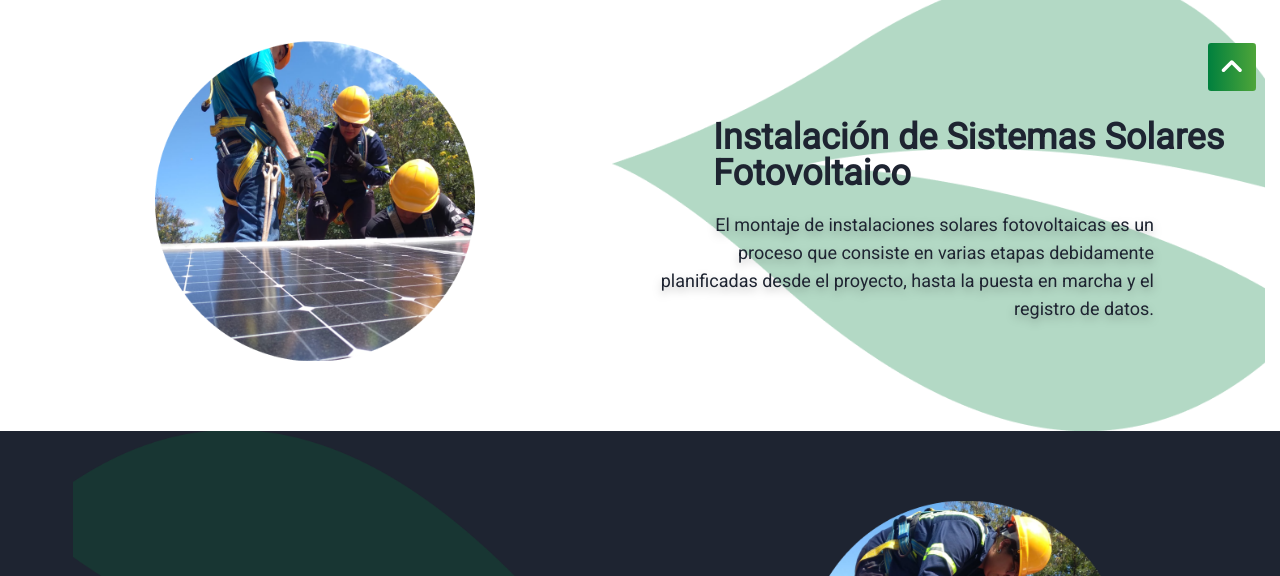
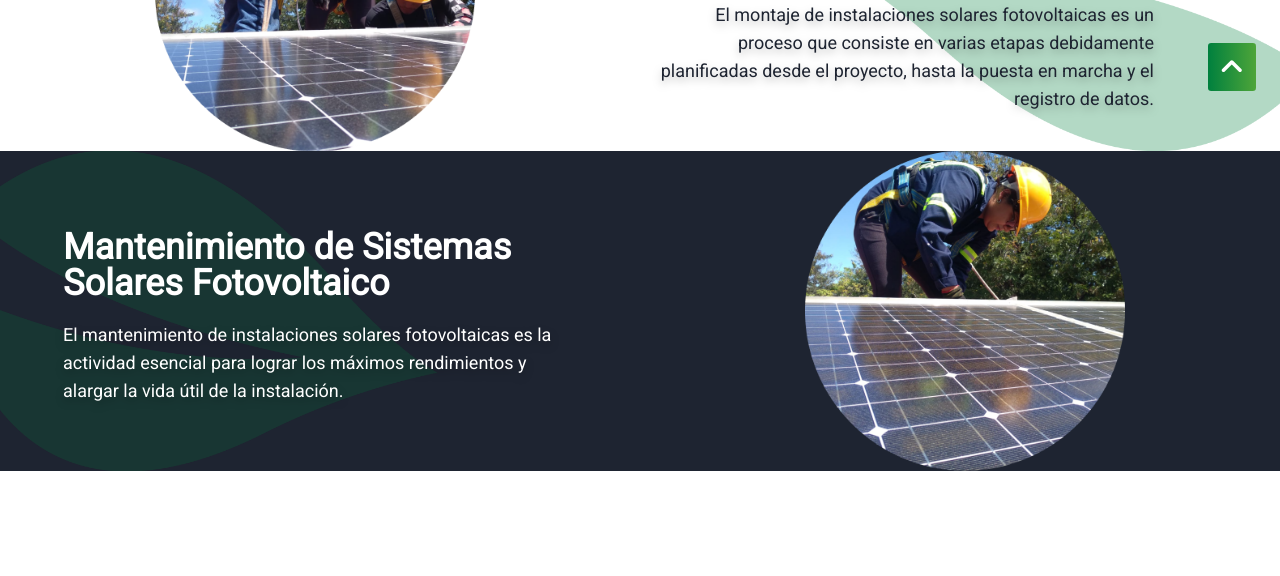
Before and after one commit to HackathonNicaragua2022/HEIMDAL-GREEN, a website: page servicios.html in a window 1280 px wide. Shown: the part 661-1237 px from the top of the page. Drawn offline with Linux system fonts and the light colour scheme.

Commit message:
fixed background on Quienes Somos and Servicios

```diff
--- a/css/servicios.css
+++ b/css/servicios.css
@@ -1,8 +1,5 @@
 @import url("./header.css");
 
-body {
-  background: var(--secondary-color-fusion);
-}
 .main-servicios {
   min-height: 130px;
   display: flex;
@@ -173,7 +170,7 @@ footer {
   }
   .diseño {
     width: 100%;
-    height: 460px;
+    height: 40vh;
     display: grid;
     grid-template-columns: repeat(2, 1fr);
     grid-template-rows: repeat(2, 1fr);
@@ -181,7 +178,7 @@ footer {
     background-color: var(--secondary-color-dark);
     background-image: url('../assets/background-sheet-left.png');
     background-size: contain;
-    background-position: center;
+    background-position: left;
     background-repeat: no-repeat;
   }
   .diseño-1 {
@@ -238,7 +235,7 @@ footer {
   }
   .instalacion {
     width: 100%;
-    height: 460px;
+    height: 40vh;
     display: grid;
     grid-template-columns: repeat(2, 1fr);
     grid-template-rows: repeat(2, 1fr);
@@ -246,7 +243,7 @@ footer {
     background-color: var(--color-light);
     background-image: url('../assets/background-sheet-right.png');
     background-size: contain;
-    background-position: center;
+    background-position: right;
     background-repeat: no-repeat;
   }
   .instalacion-1 {
@@ -308,7 +305,7 @@ footer {
   }
   .mantenimiento {
     width: 100%;
-    height: 460px;
+    height: 40vh;
     display: grid;
     grid-template-columns: repeat(2, 1fr);
     grid-template-rows: repeat(2, 1fr);
@@ -316,9 +313,8 @@ footer {
     background-color: var(--secondary-color-dark);
     background-image: url('../assets/background-sheet-left.png');
     background-size: contain;
-    background-position: center;
+    background-position: left;
     background-repeat: no-repeat;
-    margin: 0;
   }
   .mantenimiento-1 {
     grid-column: 2;
```
